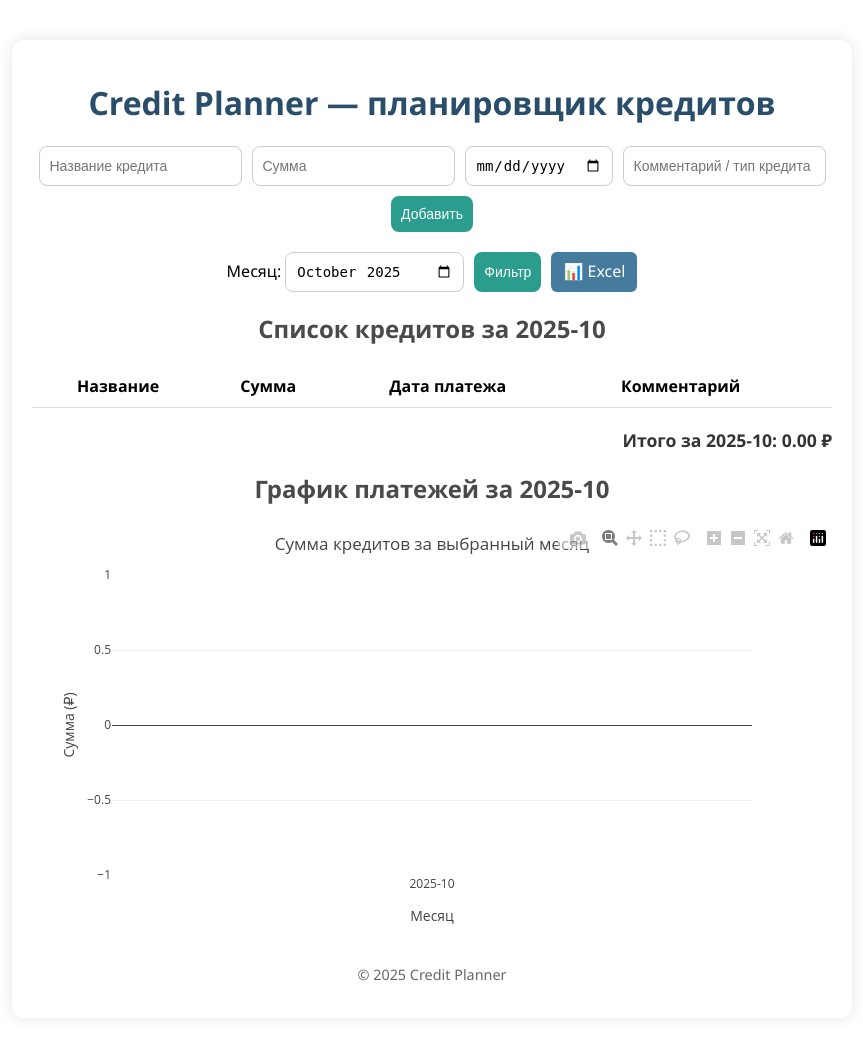
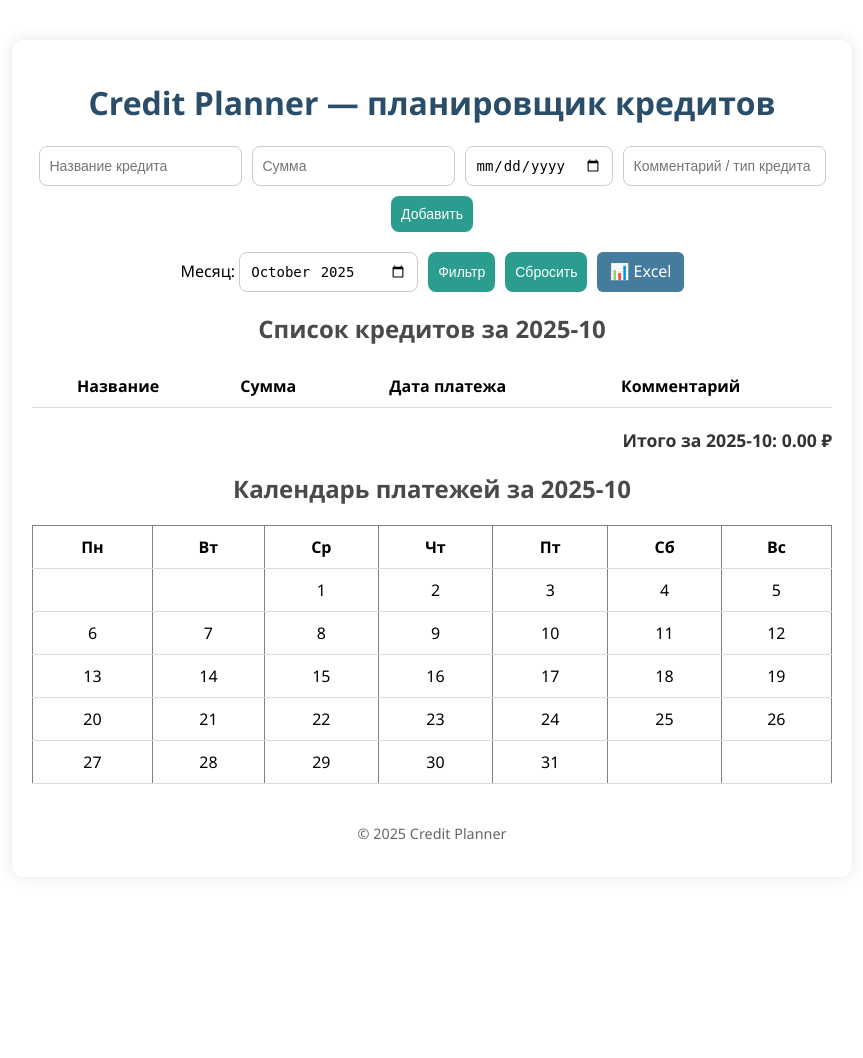
Before and after one commit to dmitriyyarnov/creditplanner, a FastAPI app: page / in a window 1280 px wide. Shown: the whole page, without its empty margins (208-1071 px from the left). After the commit the page ends 840 px from the top, so only its background shows below. Run offline with FastAPI, Linux system fonts and the light colour scheme; tables that the repository leaves empty hold one stand-in row (values such as "Sample post"); lists and menus that the app fills with data are empty; some libraries are stand-ins or nearby versions.

Commit message:
финальная версия с календарем

```diff
--- a/main.py
+++ b/main.py
@@ -6,6 +6,7 @@
 import sqlite3
 import pandas as pd
 import io
+import calendar
 
 app = FastAPI(title="Credit Planner")
 
@@ -13,7 +14,6 @@
 templates = Jinja2Templates(directory="templates")
 
 DB_PATH = "db.sqlite3"
-
 
 def init_db():
     conn = sqlite3.connect(DB_PATH)
@@ -32,9 +32,31 @@
     conn.commit()
     conn.close()
 
-
 init_db()
 
+def generate_month_calendar(year: int, month: int, payment_days: list):
+    cal = calendar.Calendar()
+    weeks = cal.monthdayscalendar(year, month)
+
+    html = '<table border="1" cellpadding="5" cellspacing="0" style="border-collapse: collapse; text-align: center;">'
+    html += '<tr>'
+    for day_name in ['Пн', 'Вт', 'Ср', 'Чт', 'Пт', 'Сб', 'Вс']:
+        html += f'<th>{day_name}</th>'
+    html += '</tr>'
+
+    for week in weeks:
+        html += '<tr>'
+        for day in week:
+            if day == 0:
+                html += '<td></td>'
+            elif day in payment_days:
+                html += f'<td style="background-color: #36a2eb; color:white; font-weight:bold;">💰 {day}</td>'
+            else:
+                html += f'<td>{day}</td>'
+        html += '</tr>'
+
+    html += '</table>'
+    return html
 
 @app.get("/", response_class=HTMLResponse)
 def index(request: Request, month: str = Query(None)):
@@ -45,31 +67,32 @@
     conn.close()
 
     now = datetime.now()
-    if not month:
+    if not month or month.strip() == "":
         month = now.strftime("%Y-%m")
 
-    # Фильтруем кредиты только за выбранный месяц
     filtered = [cr for cr in credits if cr[3].startswith(month)]
     total_month = sum(cr[2] for cr in filtered)
 
-    # Для графика — один бар с суммой за месяц
-    monthly_totals = {month: total_month}
+    year, month_num = map(int, month.split('-'))
+    payment_days = [int(cr[3].split('-')[2]) for cr in filtered if cr[3]]
+
+    calendar_html = generate_month_calendar(year, month_num, payment_days)
 
     return templates.TemplateResponse("index.html", {
         "request": request,
         "credits": filtered,
         "total_month": total_month,
         "month": month,
-        "monthly_totals": monthly_totals
+        "calendar_html": calendar_html
     })
-
 
 @app.post("/add")
 def add_credit(
     name: str = Form(...),
     amount: float = Form(...),
     due_date: str = Form(...),
-    comment: str = Form("")
+    comment: str = Form(""),
+    month: str = Form(None)
 ):
     conn = sqlite3.connect(DB_PATH)
     c = conn.cursor()
@@ -77,18 +100,20 @@
               (name, amount, due_date, comment))
     conn.commit()
     conn.close()
-    return RedirectResponse(url="/", status_code=303)
 
+    redirect_url = f"/?month={month}" if month else "/"
+    return RedirectResponse(url=redirect_url, status_code=303)
 
 @app.post("/delete/{credit_id}")
-def delete_credit(credit_id: int):
+def delete_credit(credit_id: int, month: str = Form(None)):
     conn = sqlite3.connect(DB_PATH)
     c = conn.cursor()
     c.execute("DELETE FROM credits WHERE id = ?", (credit_id,))
     conn.commit()
     conn.close()
-    return RedirectResponse(url="/", status_code=303)
 
+    redirect_url = f"/?month={month}" if month else "/"
+    return RedirectResponse(url=redirect_url, status_code=303)
 
 @app.get("/export/xlsx")
 def export_xlsx():
--- a/requirements.txt
+++ b/requirements.txt
@@ -1,6 +1,4 @@
-fastapi
-uvicorn[standard]
+uvicorn
 jinja2
 pandas
 openpyxl
-plotly
--- a/templates/index.html
+++ b/templates/index.html
@@ -4,27 +4,33 @@
     <meta charset="UTF-8">
     <title>Credit Planner</title>
     <link rel="stylesheet" href="/static/style.css">
-    <script src="https://cdn.plot.ly/plotly-latest.min.js"></script>
 </head>
 <body>
     <h1>Credit Planner — планировщик кредитов</h1>
 
+    <!-- Форма добавления кредита -->
     <form action="/add" method="post" class="credit-form">
         <input type="text" name="name" placeholder="Название кредита" required>
         <input type="number" step="0.01" name="amount" placeholder="Сумма" required>
         <input type="date" name="due_date" required>
         <input type="text" name="comment" placeholder="Комментарий / тип кредита">
+        <!-- Скрытое поле для текущего месяца -->
+        <input type="hidden" name="month" value="{{ month }}">
         <button type="submit">Добавить</button>
     </form>
 
+    <!-- Форма фильтра по месяцу -->
     <form method="get" action="/" class="filter-form">
         <label>Месяц:
             <input type="month" name="month" value="{{ month }}">
         </label>
         <button type="submit">Фильтр</button>
+        <!-- Кнопка сброса фильтра -->
+        <button type="submit" name="month" value="">Сбросить</button>
         <a href="/export/xlsx" class="btn-export">📊 Excel</a>
     </form>
 
+    <!-- Список кредитов -->
     <h2>Список кредитов за {{ month }}</h2>
     <table>
         <tr>
@@ -42,6 +48,8 @@
             <td>{{ comment }}</td>
             <td>
                 <form action="/delete/{{ id }}" method="post" style="display:inline;">
+                    <!-- Скрытое поле для текущего месяца -->
+                    <input type="hidden" name="month" value="{{ month }}">
                     <button type="submit" class="delete">🗑</button>
                 </form>
             </td>
@@ -53,30 +61,11 @@
         <strong>Итого за {{ month }}: {{ "%.2f"|format(total_month) }} ₽</strong>
     </div>
 
-    <h2>График платежей за {{ month }}</h2>
-<div id="chart" style="width:100%; height:400px;"></div>
-
-    <script>
-        const data = {{ monthly_totals | tojson }};
-        const months = Object.keys(data);  // будет только один месяц, например "2025-10"
-        const amounts = Object.values(data);
-
-        const trace = {
-            x: months,
-            y: amounts,
-            type: 'bar',
-            marker: {color: 'rgba(54, 162, 235, 0.6)'}
-        };
-
-        const layout = {
-            title: 'Сумма кредитов за выбранный месяц',
-            xaxis: {title: 'Месяц', type: 'category'}, // тип "category" — текст
-            yaxis: {title: 'Сумма (₽)'},
-            margin: {t: 50, b: 50}
-        };
-
-        Plotly.newPlot('chart', [trace], layout, {responsive: true});
-    </script>
+    <!-- Календарь платежей -->
+    <h2>Календарь платежей за {{ month }}</h2>
+    <div>
+        {{ calendar_html | safe }}
+    </div>
 
     <footer>
         <p>© 2025 Credit Planner</p>
```
Also changed, not shown: README.md, static/style.css (line endings or trailing spaces).
